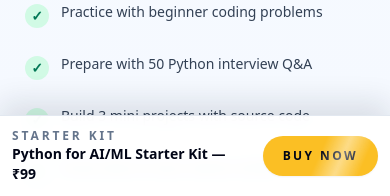
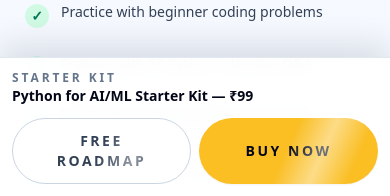
Before and after one commit to Vishalkumar0023/AIML_kit, a Next.js app: page / in a window 390 px wide. Shown: the part 648-844 px from the top of the page. Built offline with nearby package versions, Linux system fonts and the light colour scheme; no server answers.

Commit message:
mobile version updated

```diff
--- a/src/app/page.tsx
+++ b/src/app/page.tsx
@@ -96,7 +96,7 @@
 
 export default function HomePage() {
   return (
-    <main className="pb-24 md:pb-0">
+    <main className="pb-32 md:pb-0">
       <Navbar />
       <Hero />
 
@@ -409,13 +409,21 @@
       </section>
 
       <div className="fixed inset-x-0 bottom-0 z-40 border-t border-slate-200 bg-white/95 p-3 shadow-[0_-12px_30px_rgba(15,23,42,0.12)] backdrop-blur md:hidden">
-        <div className="mx-auto flex max-w-7xl items-center justify-between gap-4">
+        <div className="mx-auto max-w-7xl">
           <div>
             <p className="text-xs font-semibold uppercase tracking-[0.24em] text-slate-500">Starter Kit</p>
             <p className="text-sm font-bold text-slate-950">{siteContent.stickyBar.text}</p>
           </div>
+          <div className="mt-3 grid grid-cols-2 gap-2">
             <CTAButton
-            className="shrink-0 px-4 py-3 text-xs font-bold uppercase tracking-[0.2em]"
+              className="w-full px-3 py-3 text-[11px] font-bold uppercase tracking-[0.18em]"
+              variant="secondary"
+              href={siteContent.links.roadmapLink}
+            >
+              Free Roadmap
+            </CTAButton>
+            <CTAButton
+              className="w-full px-3 py-3 text-[11px] font-bold uppercase tracking-[0.18em]"
               paymentLink={siteContent.links.paymentLink}
               showPaymentFlow
               fallbackTargetId="free-roadmap"
@@ -424,6 +432,7 @@
             </CTAButton>
           </div>
         </div>
+      </div>
 
       <Footer />
     </main>
```
Lines whose indentation alone changed are shown as unchanged.
